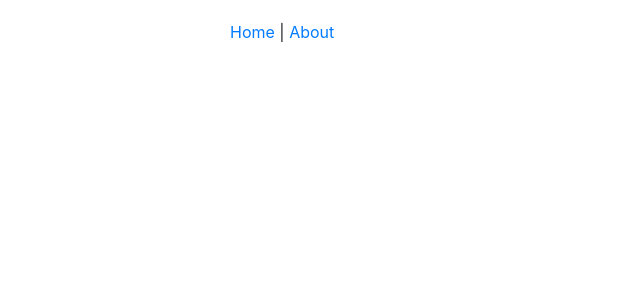
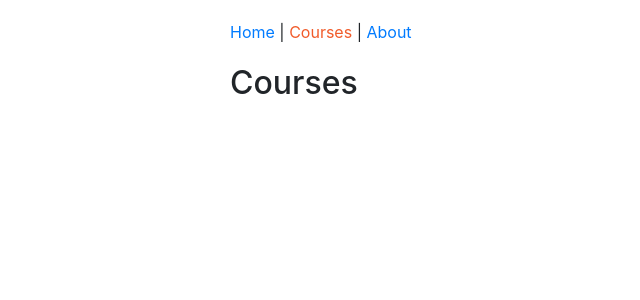
Before and after one commit to halitos/Redux-Trial, a React app: page /courses in a window 1280 px wide. Shown: the top 300 px of the page, without its empty margins (0-640 px from the left). Built offline with nearby package versions, Linux system fonts and the light colour scheme.

Commit message:
Initial structure created

```diff
--- a/src/components/App.js
+++ b/src/components/App.js
@@ -1,15 +1,21 @@
 import React from "react";
-import { Route } from "react-router-dom";
+import { Route, Switch } from "react-router-dom";
 import HomePage from "./home/HomePage";
 import AboutPage from "./about/AboutPage";
 import Header from "./common/Header";
+import PageNotFound from "../components/PageNotFound";
+import CoursesPage from "./courses/CoursesPage";
 
 const App = () => {
   return (
     <div className="container-fluid">
       <Header />
-      <Route exact path="/" component={HomePage} />
-      <Route path="/about" component={AboutPage} />
+      <Switch>
+        <Route exact path="/" component={HomePage} />
+        <Route path="/about" component={AboutPage} />
+        <Route path="/courses" component={CoursesPage} />
+        <Route component={PageNotFound} />
+      </Switch>
     </div>
   );
 };
--- /dev/null
+++ b/src/components/PageNotFound.js
@@ -0,0 +1,5 @@
+import React from "react";
+
+const PageNotFound = () => <h1>Page Not Found</h1>;
+
+export default PageNotFound;
--- a/src/components/common/Header.js
+++ b/src/components/common/Header.js
@@ -9,6 +9,10 @@
         Home
       </NavLink>
       {" | "}
+      <NavLink to="/courses" activeStyle={activeStyle}>
+        Courses
+      </NavLink>
+      {" | "}
       <NavLink to="/about" activeStyle={activeStyle}>
         About
       </NavLink>
--- /dev/null
+++ b/src/components/courses/CoursesPage.js
@@ -0,0 +1,9 @@
+import React from "react";
+
+class CoursesPage extends React.Component {
+  render() {
+    return <h2>Courses</h2>;
+  }
+}
+
+export default CoursesPage;
```
